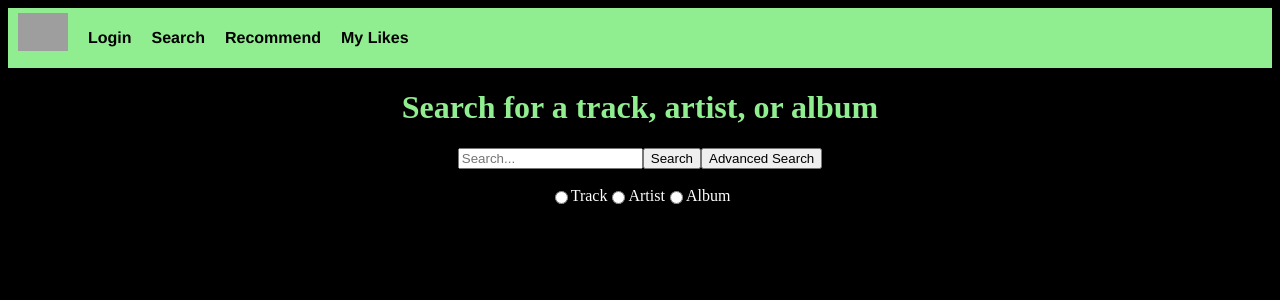
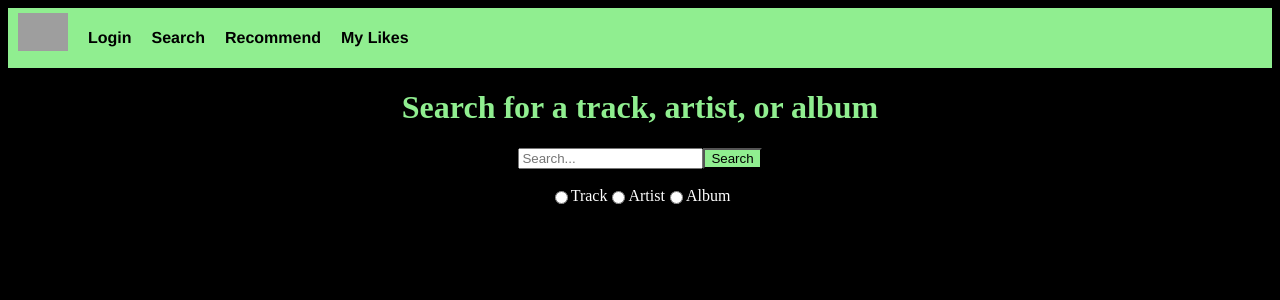
Before and after one commit to sumedhvaidy/rockify-front-end, a React (Create React App) app: page /search in a window 1280 px wide. Shown: the top 300 px of the page. Built offline with nearby package versions, Linux system fonts and the light colour scheme; grey boxes are pictures that could not be loaded.

Commit message:
formatting fixed, UI changes, and hopefully myLikes works?

```diff
--- a/src/index.css
+++ b/src/index.css
@@ -36,9 +36,8 @@ li {
   text-decoration: none;
 }
 
-.testing {
+.buttondeco {
   background-color: lightgreen;
-  padding: 10;
 }
 
 .card {
--- a/src/pages/Login.jsx
+++ b/src/pages/Login.jsx
@@ -20,14 +20,14 @@ function Login() {
         <h1> Login </h1>
       </div>
       <div class="center">
-        <label>Username: </label>
+        <label>Username: &nbsp; </label>
         <input type="text" name = "username" onChange = {(e) => {
           setUsername(e.target.value)
         }}/>
       </div>
       <br></br>
       <div class="center">
-        <label>Password: </label>
+        <label>Password: &nbsp; </label>
         <input type="text" name = "password" onChange = {(e) => {
           setPassword(e.target.value)
         }}/>
--- a/src/pages/MyLikes.jsx
+++ b/src/pages/MyLikes.jsx
@@ -63,7 +63,7 @@ function MyLikes() {
     <div className='mylikes'>
       <h1> My Likes </h1>
       <div class="center">
-        <button class="testing" onClick={getLikedList}> Refresh </button>
+        <button class="buttondeco" onClick={getLikedList}> Refresh </button>
   	    <input type="radio" id="track" name="type" onClick = {(e) => {
           setType("track")
         }}/>
--- a/src/pages/Recommend.jsx
+++ b/src/pages/Recommend.jsx
@@ -63,7 +63,7 @@ function Recommend() {
 		<div className='recommend'>
 	    <h1> Recommend a track, artist, or album </h1>
       <div class="center">
-        <button onClick={recommend}> Recommend </button>
+        <button class="buttondeco" onClick={recommend}> Recommend </button>
       </div>
       <br/>
       <div class="center">
--- a/src/pages/Register.jsx
+++ b/src/pages/Register.jsx
@@ -20,14 +20,14 @@ function Register() {
         <h1> Register </h1>
       </div>
       <div class="center">
-        <label>Username: </label>
+        <label>Username: &nbsp; </label>
         <input type="text" name = "username" onChange = {(e) => {
           setUsername(e.target.value)
         }}/>
       </div>
       <br></br>
       <div class="center">
-        <label>Password: </label>
+        <label>Password: &nbsp; </label>
         <input type="text" name = "password" onChange = {(e) => {
           setPassword(e.target.value)
         }}/>
--- a/src/pages/Search.jsx
+++ b/src/pages/Search.jsx
@@ -69,10 +69,6 @@ function Search() {
     }
   };
 
-  const advancedSearch = () => {
-
-  }
-
   return (
 		<div className='search'>
 	    <h1> Search for a track, artist, or album </h1>
@@ -80,10 +76,9 @@ function Search() {
   	    <input type="text" placeholder="Search..." onChange = {(e) => {
           setSearchFor(e.target.value)
         }}/>
-  	    <button onClick={search}> Search </button>
-        <button onClick={advancedSearch}> Advanced Search </button>
+  	    <button class="buttondeco" onClick={search}> Search </button>
       </div>
-	    <br></br>
+	    <br/>
       <div class="center">
         <input type="radio" id="track" name="type" onClick = {(e) => {
           setType("track")
```
